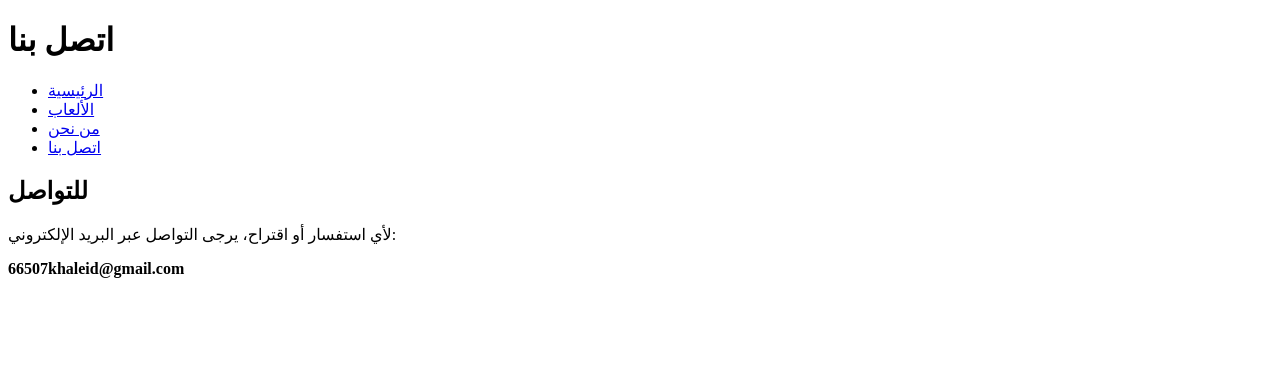
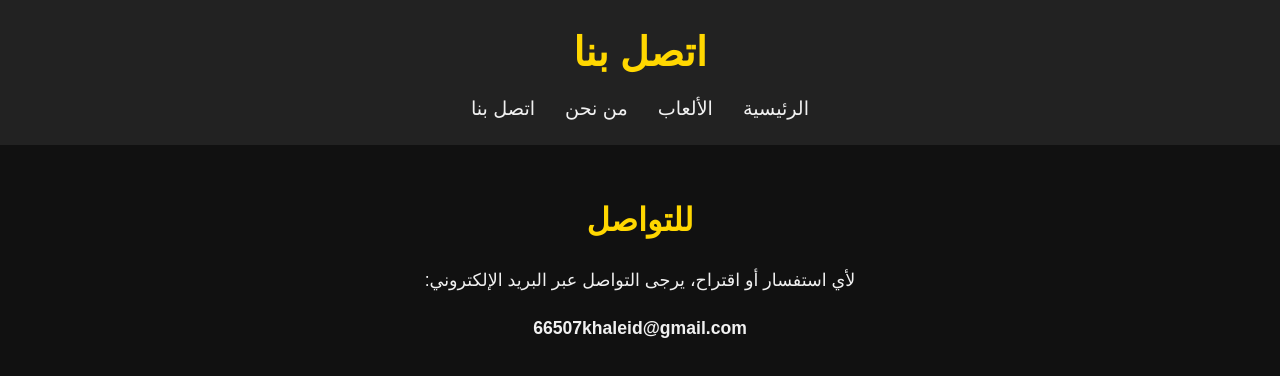
Before and after one commit to mv2y/fromsoftware33, a plain HTML site: page contact.html in a window 1280 px wide. Drawn offline with Linux system fonts and the light colour scheme; files that its build step writes are made by us from their sources.

Commit message:
Add files via upload

```diff
--- a/contact.html
+++ b/contact.html
@@ -1,9 +1,9 @@
 <!DOCTYPE html>
-<html lang="ar">
-<head>
+<html lang="ar" style="direction: rtl;">
     <meta charset="UTF-8">
     <meta name="viewport" content="width=device-width, initial-scale=1.0">
     <title>اتصل بنا</title>
+    <link rel="stylesheet" href="css/styles.css">
 </head>
 <body>
     <header>
```
Also changed, not shown: about.html (+2 -1 lines), games.html (+2 -1 lines), index.html (+2 -1 lines).
